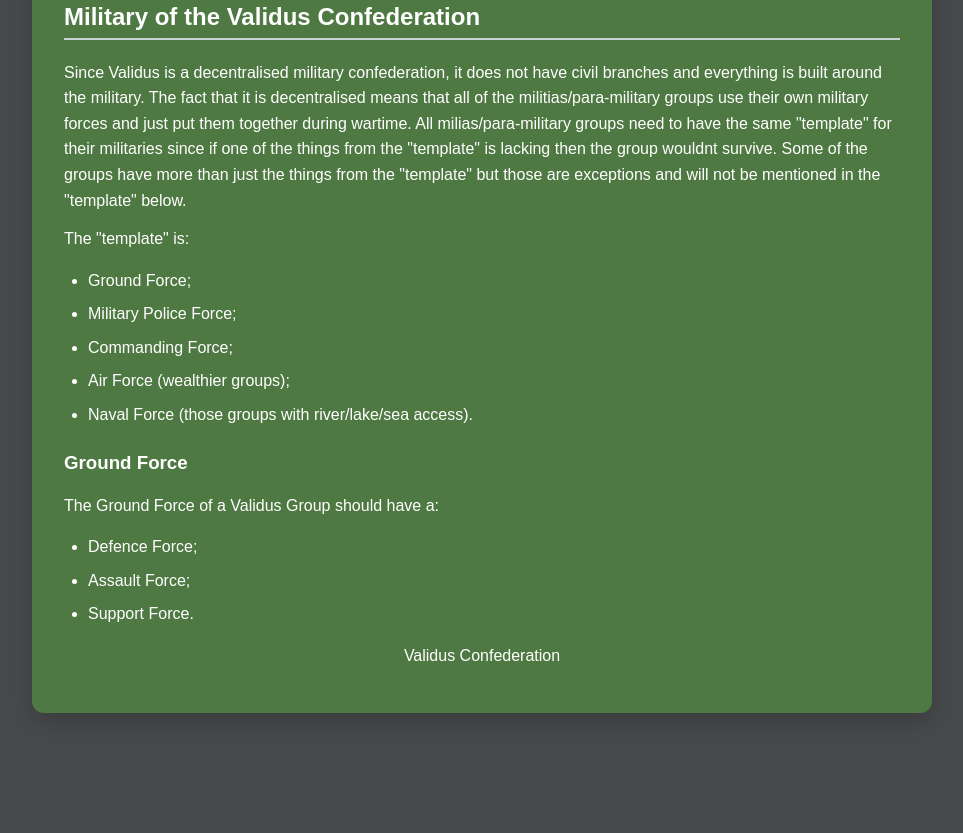
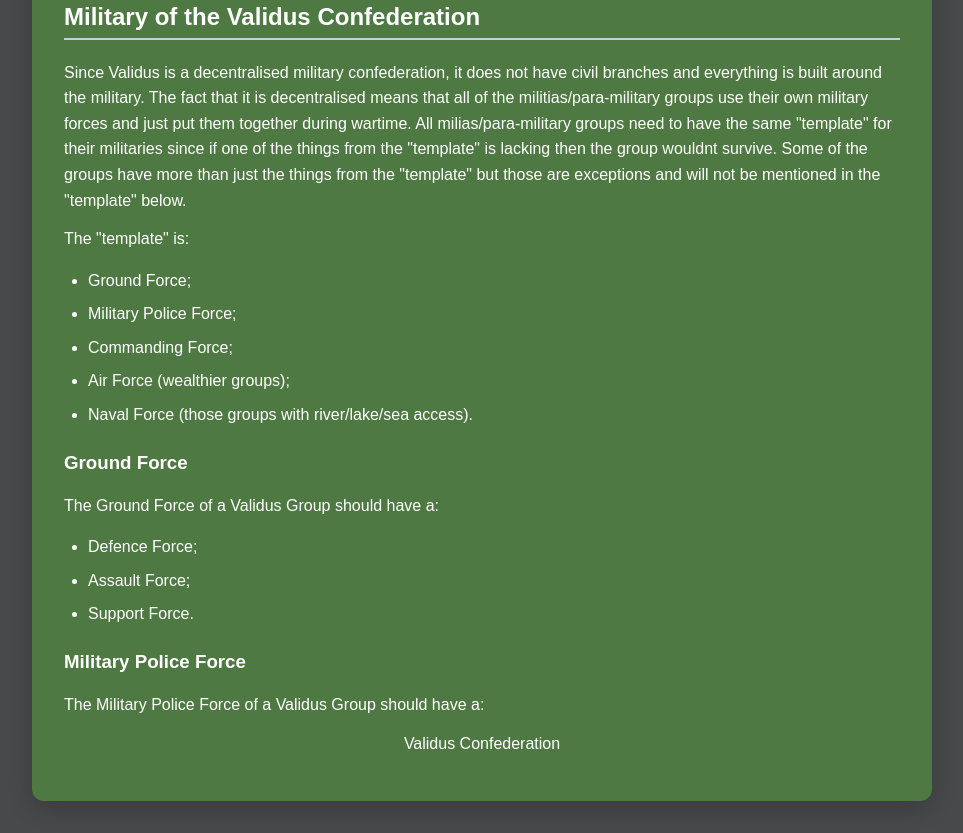
Before and after one commit to TheVoid41/Lacertyon, a plain HTML site: page Validus.html in a window 1280 px wide. Shown: the part 1070-1903 px from the top of the page, without its empty margins (158-1121 px from the left). Before the commit the page ends 1815 px from the top, so only its background shows below. Drawn offline with Linux system fonts and the light colour scheme.

Commit message:
Add Military Police Force section to Validus.html

```diff
--- a/Validus.html
+++ b/Validus.html
@@ -225,6 +225,12 @@
 		</ul>
 	</section>
 
+	<section>
+		<h3>Military Police Force</h3>
+
+		<p>The Military Police Force of a Validus Group should have a:</p>
+	</section>
+
 	<footer>
 		<p>Validus Confederation</p>
 	</footer>
```
